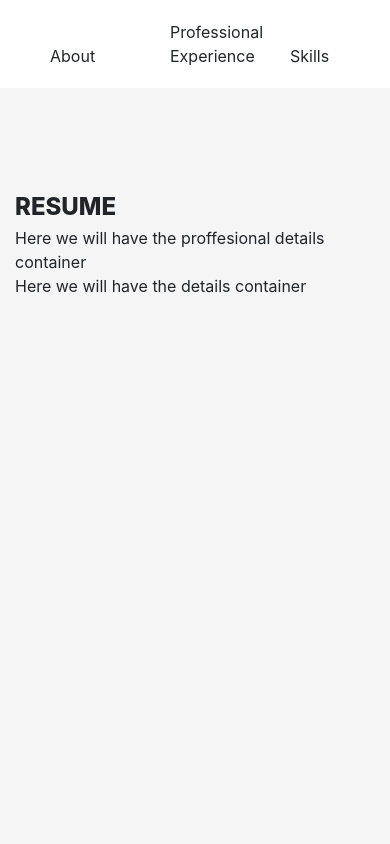
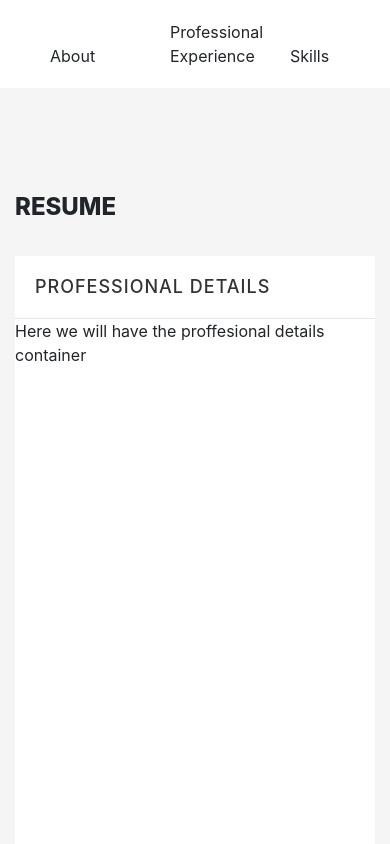
Before and after one commit to andreidana/react-cv, a React (Create React App) app: page / in a window 390 px wide. Shown: the top 844 px of the page. Built offline with nearby package versions, Linux system fonts and the light colour scheme.

Commit message:
create title component

```diff
--- /dev/null
+++ b/src/Components/Heading/Heading.jsx
@@ -0,0 +1,5 @@
+import React from 'react';
+
+const Heading = (props) => (<h4 className = { props.style }>{ props.text }</h4>);
+
+export default Heading;
--- /dev/null
+++ b/src/Components/ProfessionalDetailsTitle/ProfessionalDetailsTitle.jsx
@@ -0,0 +1,14 @@
+import React from 'react';
+
+import { ProfessionalDetailsTitleStyle } from './ProfessionalDetailsTitle.module.scss';
+import Heading from '../Heading/Heading';
+
+const ProfessionalDetailsTitle = () => {
+  const title = 'PROFESSIONAL DETAILS';
+
+  return (
+    <Heading style = { ProfessionalDetailsTitleStyle } text = { title }/>
+  );
+};
+
+export default ProfessionalDetailsTitle;
--- /dev/null
+++ b/src/Components/ProfessionalDetailsTitle/ProfessionalDetailsTitle.module.scss
@@ -0,0 +1,8 @@
+.ProfessionalDetailsTitleStyle {
+  font-size: 18px;
+  padding: 20px;
+  margin: 0px;
+  color: #333333;
+  letter-spacing: 1px;
+  border-bottom: 1px solid #e6e6e6;
+}
--- a/src/Components/Title/Title.jsx
+++ b/src/Components/Title/Title.jsx
@@ -1,10 +1,14 @@
 import React from 'react';
 
 import { TitleStyle } from './Title.module.scss';
+import Heading from '../Heading/Heading';
 
 const Title = () => {
+  const headingText = 'RESUME';
+
   return (
-    <h4 className = { TitleStyle }>RESUME</h4>
+    // <h4 className = { TitleStyle }>RESUME</h4>
+    <Heading style = { TitleStyle } text = { headingText }/>
   );
 };
 
--- a/src/Components/Title/Title.module.scss
+++ b/src/Components/Title/Title.module.scss
@@ -3,6 +3,6 @@
   margin-right: 20px;
   margin: 0px;
   line-height: 38px;
-  margin-right: 30px;
+  margin-bottom: 30px;
   display: inline-block;
 }
--- a/src/Containers/DetailsContainer/DetailsContainer.jsx
+++ b/src/Containers/DetailsContainer/DetailsContainer.jsx
@@ -1,8 +1,10 @@
 import React from 'react';
+
+import { DetailsContainerStyle } from './DetailsContainer.module.scss';
 
 const DetailsContainer = () => {
   return (
-    <div>
+    <div className = { DetailsContainerStyle }>
       Here we will have the details container
     </div>
   );
--- /dev/null
+++ b/src/Containers/DetailsContainer/DetailsContainer.module.scss
@@ -0,0 +1,4 @@
+.DetailsContainerStyle {
+  height: 800px;
+  background-color: white;
+}
--- a/src/Containers/MainSectionContainer/MainSectionContainer.jsx
+++ b/src/Containers/MainSectionContainer/MainSectionContainer.jsx
@@ -1,6 +1,6 @@
 import React from 'react';
 
-import ProfessionoalDetailsContainer from '../ProfessionalDetailsContainer/ProfessionoalDetailsContainer';
+import ProfessionalDetailsContainer from '../ProfessionalDetailsContainer/ProfessionalDetailsContainer';
 import DetailsContainer from '../DetailsContainer/DetailsContainer';
 import Title from '../../Components/Title/Title';
 
@@ -13,13 +13,13 @@ const MainSectionContainer = () => {
   return (
     <div className = {createMarinSectionStyle()}>
       <div className = 'row'>
-        <div className = 'col-md-12'>
+        <div className = {createTitleStyle()}>
           <Title/>
         </div>
-        <div className = 'col-md-3'>
-          <ProfessionoalDetailsContainer/>
+        <div className = 'col-md-4'>
+          <ProfessionalDetailsContainer/>
         </div>
-        <div className = 'col-md-9'>
+        <div className = 'col-md-8'>
           <DetailsContainer/>
         </div>
       </div>
--- /dev/null
+++ b/src/Containers/ProfessionalDetailsContainer/ProfessionalDetailsContainer.jsx
@@ -0,0 +1,15 @@
+import React from 'react';
+
+import { ProfessionalDetailContainerStyle } from './ProfessionalDetailsContainer.module.scss';
+import ProfessionalDetailsTitle from '../../Components/ProfessionalDetailsTitle/ProfessionalDetailsTitle';
+
+const ProfessionalDetailsContainer = () => {
+  return (
+    <div className = { ProfessionalDetailContainerStyle }>
+      <ProfessionalDetailsTitle />
+      Here we will have the proffesional details container
+    </div>
+  );
+};
+
+export default ProfessionalDetailsContainer;
--- /dev/null
+++ b/src/Containers/ProfessionalDetailsContainer/ProfessionalDetailsContainer.module.scss
@@ -0,0 +1,4 @@
+.ProfessionalDetailContainerStyle {
+  height: 800px;
+  background-color: white;
+}
--- a/src/Containers/ProfessionalDetailsContainer/ProfessionoalDetailsContainer.jsx
+++ /dev/null
@@ -1,11 +0,0 @@
-import React from 'react';
-
-const ProfessionoalDetailsContainer = () => {
-  return (
-    <div>
-      Here we will have the proffesional details container
-    </div>
-  );
-};
-
-export default ProfessionoalDetailsContainer;
```
